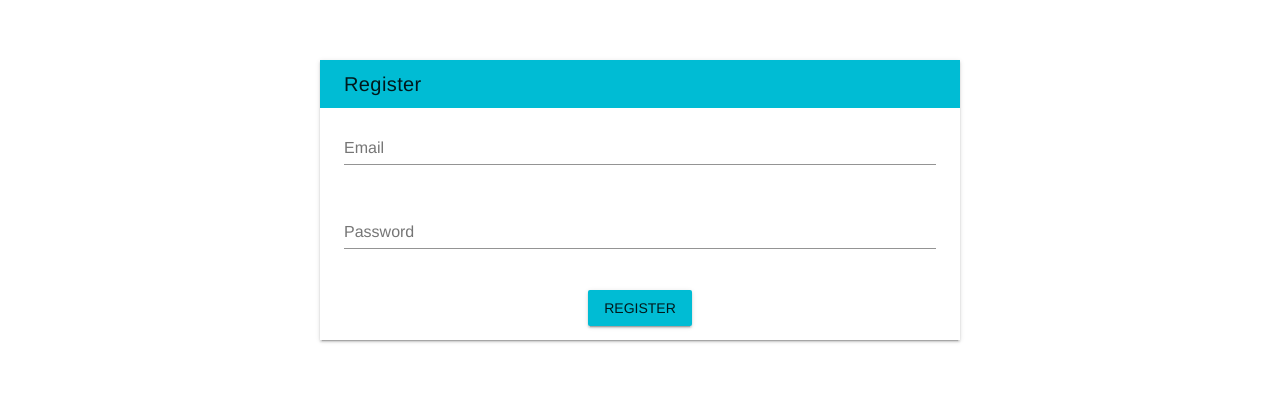
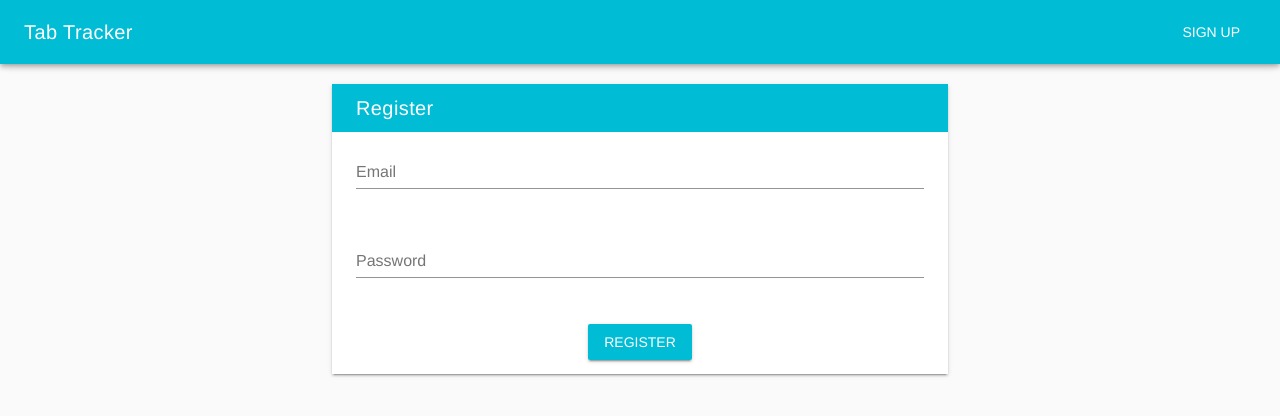
Before and after one commit to rizwanbutt314/tab-tracker, a Vue app in the folder client/: page /#/register in a window 1280 px wide. Shown: the top 416 px of the page. Built offline with nearby package versions, Linux system fonts and the light colour scheme.

Commit message:
header added and menu for sign up added

```diff
--- a/client/src/App.vue
+++ b/client/src/App.vue
@@ -1,13 +1,23 @@
 <template>
   <div id="app">
-    <!--<img src="./assets/logo.png">-->
-    <router-view/>
+    <v-app>
+      <page-header />
+      <main>
+        <v-container fluid>
+          <router-view/>
+        </v-container>
+      </main>
+    </v-app>
   </div>
 </template>
 
 <script>
+import PageHeader from '@/components/Header.vue'
 export default {
-  name: 'App'
+  name: 'App',
+  components: {
+    PageHeader
+  }
 }
 </script>
 
@@ -20,10 +30,10 @@ export default {
   color: #2c3e50;
   margin-top: 60px;
 }
-.input-group--text-field input {
-  border-bottom: 1px solid black;
-}
-.toolbar__title, .btn__content{
-  color:white;
-}
+/*.input-group--text-field input {*/
+  /*border-bottom: 1px solid black;*/
+/*}*/
+/*.toolbar__title, .btn__content{*/
+  /*color:white;*/
+/*}*/
 </style>
--- /dev/null
+++ b/client/src/components/Header.vue
@@ -0,0 +1,35 @@
+<template>
+    <v-toolbar fixed class="cyan" dark>
+      <v-toolbar-title class="mr-4">Tab Tracker</v-toolbar-title>
+      <!--TODO: Implement me later-->
+      <!--<v-toolbar-items>-->
+        <!--<v-btn flat dark>-->
+          <!--Browser-->
+        <!--</v-btn>-->
+      <!--</v-toolbar-items>-->
+
+      <v-spacer></v-spacer>
+
+      <v-toolbar-items>
+        <v-btn flat dark @click="navigateTo({name: 'Register'})">
+          Sign Up
+        </v-btn>
+      </v-toolbar-items>
+
+    </v-toolbar>
+</template>
+
+<script>
+export default {
+  name: 'Header',
+  methods: {
+    navigateTo (route) {
+      this.$router.push(route)
+    }
+  }
+}
+</script>
+
+<style scoped>
+
+</style>
--- a/client/src/components/Register.vue
+++ b/client/src/components/Register.vue
@@ -3,7 +3,7 @@
   <v-layout>
     <v-flex xs6 offset-xs3>
       <div class="white elevation-2">
-        <v-toolbar flat dense class="cyan">
+        <v-toolbar flat dense class="cyan" dark>
           <v-toolbar-title>Register</v-toolbar-title>
         </v-toolbar>
         <div class="pl-4 pr-4 pt-2 pb-2">
@@ -18,7 +18,7 @@
           ></v-text-field>
           <br>
           <div class="err" v-html="error"/>
-          <v-btn class="cyan" @click="register()">Register</v-btn>
+          <v-btn dark class="cyan" @click="register()">Register</v-btn>
         </div>
 
       </div>
```
